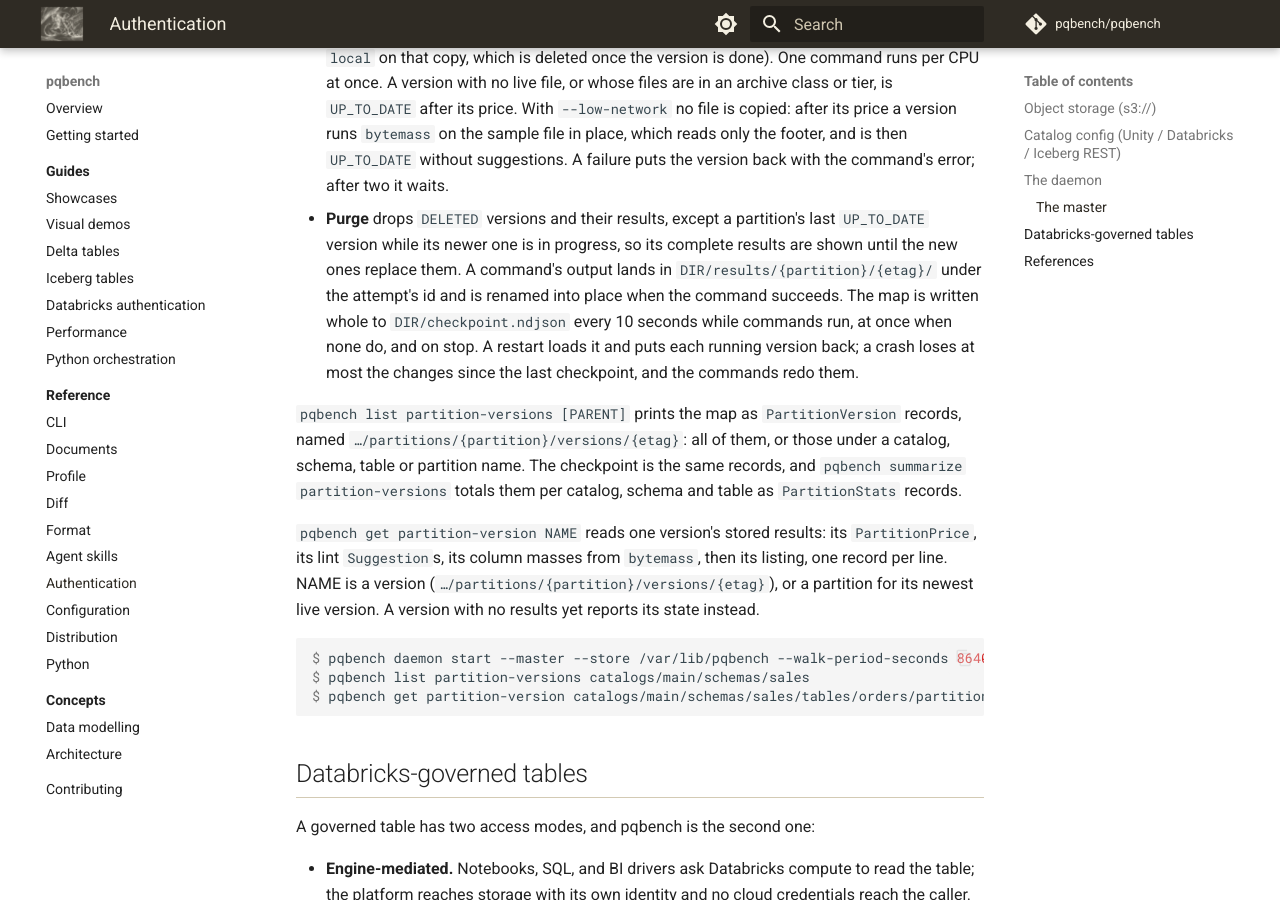
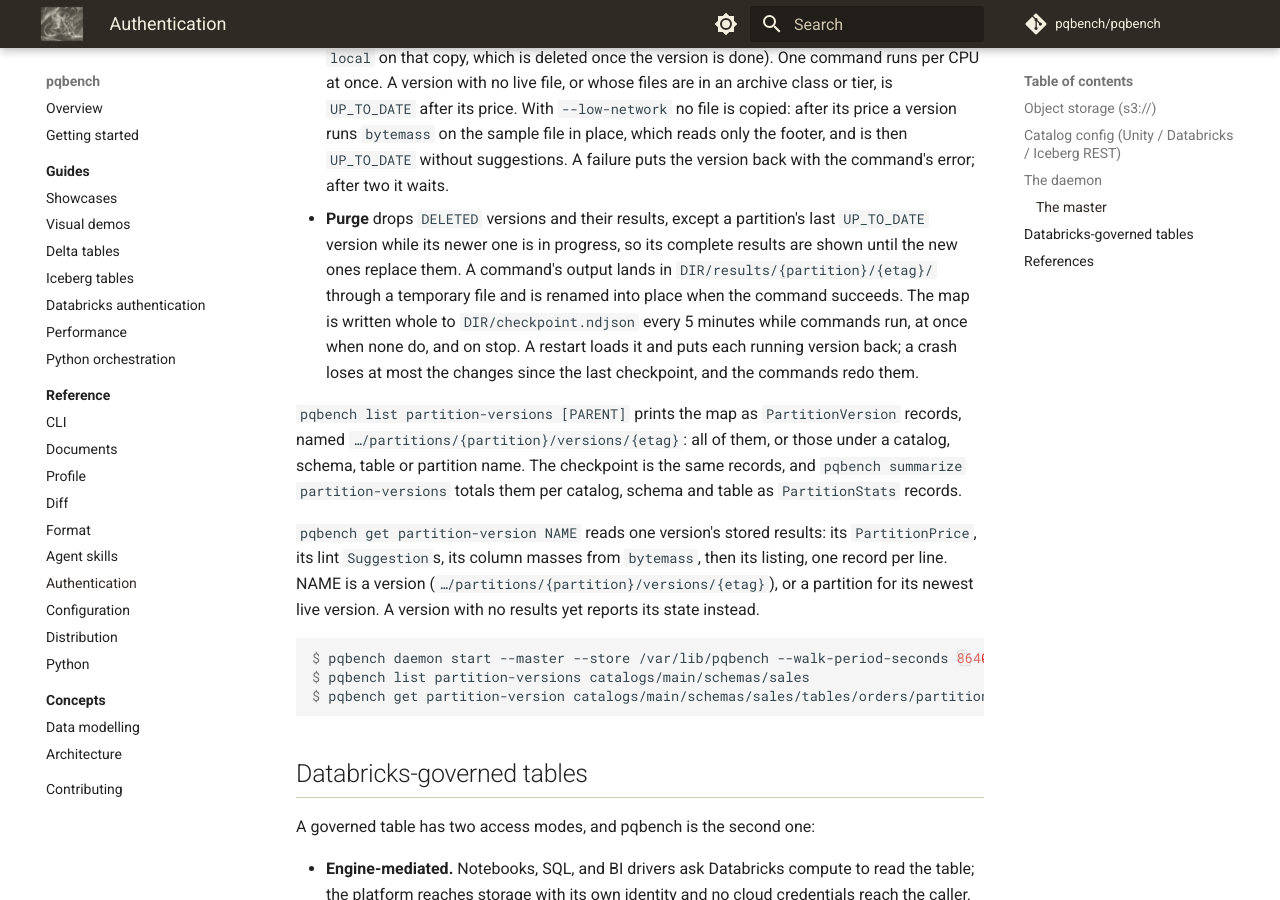
Before and after one commit to pqbench/pqbench, an MkDocs documentation site: the page built from docs/reference/authentication.md, in a window 1280 px wide and 900 px high, scrolled down 4713 px. Built offline with MkDocs 1.6.1 and Material for MkDocs 9.7.7, drawn with Linux system fonts in a browser that asks for light colours; comment, search, counter and statistics services are not loaded.

Commit message:
daemon: checkpoint every five minutes
The map is written whole to the checkpoint, so its cost grows with the
map: five minutes while commands run, still at once when none do and on
stop. A crash loses up to five minutes of changes, and the commands redo
them.

Also fix the master docs that still said a command's output lands under
an attempt's id.

```diff
--- a/docs/reference/authentication.md
+++ b/docs/reference/authentication.md
@@ -216,9 +216,9 @@ version and what a finished command means for it.
 - **Purge** drops `DELETED` versions and their results, except a partition's
   last `UP_TO_DATE` version while its newer one is in progress, so its
   complete results are shown until the new ones replace them.
-A command's output lands in `DIR/results/{partition}/{etag}/` under the
-attempt's id and is renamed into place when the command succeeds. The map is
-written whole to `DIR/checkpoint.ndjson` every 10 seconds while commands run,
+A command's output lands in `DIR/results/{partition}/{etag}/` through a
+temporary file and is renamed into place when the command succeeds. The map is
+written whole to `DIR/checkpoint.ndjson` every 5 minutes while commands run,
 at once when none do, and on stop. A restart loads it and puts each running
 version back; a crash loses at most the changes since the last checkpoint,
 and the commands redo them.
```
Also changed, not shown: docs/reference/cli.md (+1 -1 lines), 2 other files.
